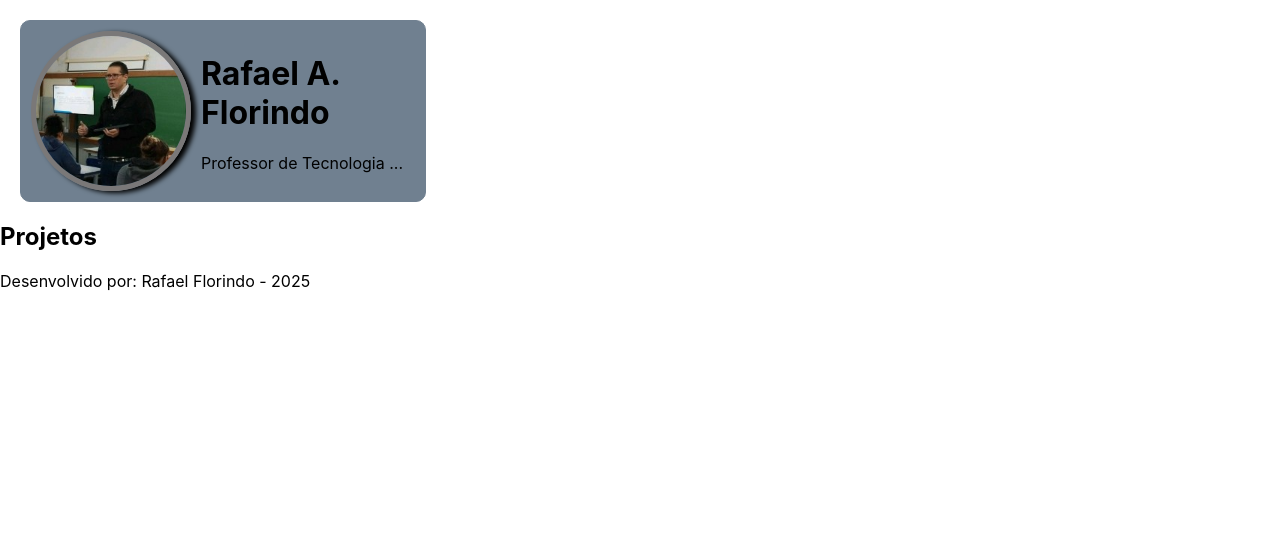
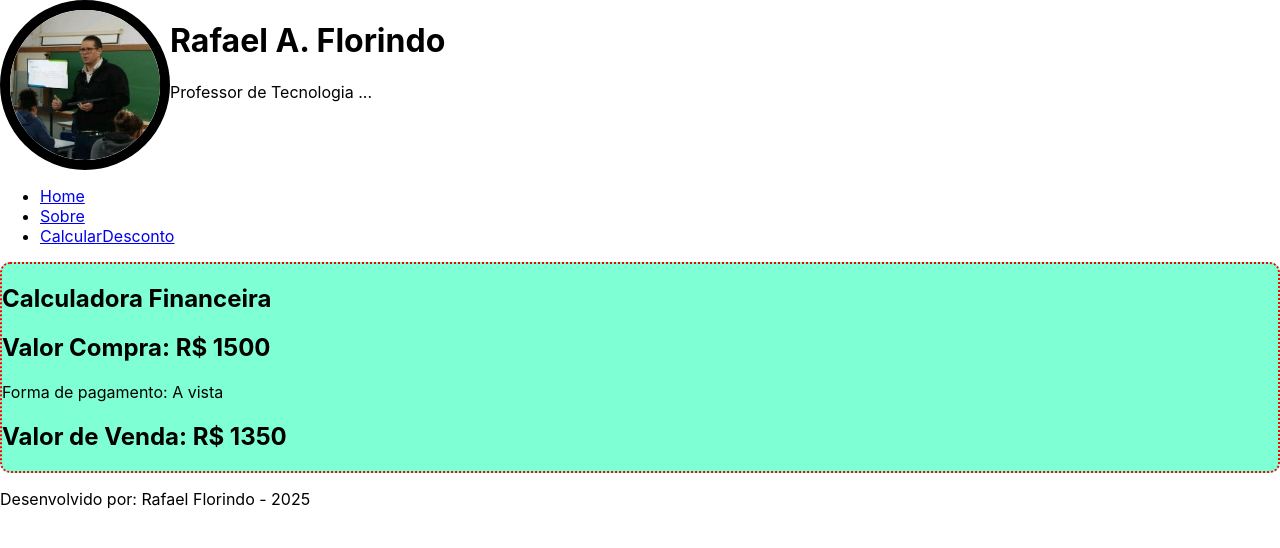
Before and after one commit to rafaelflorindo/ProjetoAulaReact, a React (Create React App) app: page /calcularDesconto in a window 1280 px wide. Shown: the top 548 px of the page. Built offline with nearby package versions, Linux system fonts and the light colour scheme.

Commit message:
Add files via upload

```diff
--- a/package.json
+++ b/package.json
@@ -9,6 +9,7 @@
     "@testing-library/user-event": "^13.5.0",
     "react": "^19.1.0",
     "react-dom": "^19.1.0",
+    "react-router-dom": "^7.6.2",
     "react-scripts": "5.0.1",
     "web-vitals": "^2.1.4"
   },
--- a/src/App.js
+++ b/src/App.js
@@ -1,27 +1,32 @@
-import './App.css';
+import { BrowserRouter, Routes, Route } from 'react-router-dom';
 
-import Card from './Components/Card';
+import Header from './Components/Header';
+import Home from './Components/Home';
+import Sobre from './Components/Sobre';
+import CalcularDesconto from './Components/CalcularDesconto';
 
 function App() {
-  const biografia = "Professor de Tecnologia ...";
   return (
+    <BrowserRouter>
       <div>
-      <header>
-        <Card
-          fotoPerfil="fotoPerfil.jpeg"
-          nome = "Rafael A. Florindo"
-          biografia = {biografia}
-        />
-      </header>
+        <Header />
+
         <main>
           <section>
-          <h1>Projetos</h1>
+            <Routes>
+              <Route path='/' element={<Home />} />
+              <Route path='/sobre' element={<Sobre />} />
+              <Route path='/calcularDesconto'
+              element={<CalcularDesconto valorCompra="1500" porcentagem="10" pagamento ="1"/>} />
+            </Routes>
           </section>
         </main>
+
         <footer>
           <p>Desenvolvido por: Rafael Florindo - 2025</p>
         </footer>
       </div>
+    </BrowserRouter>
   );
 }
 
--- /dev/null
+++ b/src/Components/CalcularDesconto/estilo.css
@@ -0,0 +1,5 @@
+.calculadoraDesconto{
+    border: 2px dotted red;
+    border-radius: 10px;
+    background-color: aquamarine;
+}
--- /dev/null
+++ b/src/Components/CalcularDesconto/index.js
@@ -0,0 +1,30 @@
+import './estilo.css';
+
+function CalcularDesconto({ valorCompra, porcentagem, pagamento }) {
+    console.log("Valor Compra: " + valorCompra)
+    console.log("Desconto: " + porcentagem)
+    console.log("Tipo Pagamento: " + pagamento)
+
+    let valorVenda = 0.0;
+    //a vista
+    if (pagamento == 1) {
+        valorVenda = valorCompra - (valorCompra * (porcentagem / 100))
+    }
+
+    //a prazo
+    if (pagamento == 2) {
+        valorVenda = valorCompra + (valorCompra * (porcentagem / 100))
+    }
+    console.log(valorVenda)
+
+    return (
+        <div className="calculadoraDesconto">
+            <h1>Calculadora Financeira</h1>
+            <h2>Valor Compra: R$ {valorCompra}</h2>
+            <p>Forma de pagamento: {pagamento == 1 ? "A vista" : "A prazo"}</p>
+            <h2>Valor de Venda: R$ {valorVenda}</h2>
+        </div>
+    )
+}
+
+export default CalcularDesconto;
--- /dev/null
+++ b/src/Components/Header/Card/estilo.css
@@ -0,0 +1,8 @@
+img{
+    width: 150px;
+    border-radius: 50%;
+    border: 10px solid #000;
+}
+.card{
+    display: flex;
+}
--- /dev/null
+++ b/src/Components/Header/Card/index.js
@@ -0,0 +1,16 @@
+import './estilo.css'
+
+function Card(props){
+
+    return (
+        <div className='card'>
+           <img src={props.fotoPerfil}/>
+            <div>
+                <h1>{props.nome}</h1>
+                <p>{props.biografia}</p>
+            </div>
+        </div>
+    )
+}
+
+export default Card;
--- /dev/null
+++ b/src/Components/Header/Menu/index.js
@@ -0,0 +1,15 @@
+import { Link } from "react-router-dom";
+
+function Menu(){
+    return(
+        <nav>
+            <ul>
+            <li><Link to="/">Home</Link></li>
+            <li><Link to="/sobre">Sobre</Link></li>
+            <li><Link to="/calcularDesconto">CalcularDesconto</Link></li>
+            </ul>
+          </nav>
+    )
+}
+
+export default Menu;
--- /dev/null
+++ b/src/Components/Header/index.js
@@ -0,0 +1,19 @@
+
+import Card from './Card';
+import Menu from './Menu';
+
+function Header(){
+    const biografia = "Professor de Tecnologia ...";
+    return(
+        <header>
+          <Card
+            fotoPerfil="fotoPerfil.jpeg"
+            nome="Rafael A. Florindo"
+            biografia={biografia}
+          />
+          <Menu />
+        </header>
+    )
+}
+
+export default Header;
--- /dev/null
+++ b/src/Components/Home/index.js
@@ -0,0 +1,10 @@
+function Home(){
+
+    return(
+        <div>
+            <h2>Página Principal</h2>
+        </div>
+    )
+}
+
+export default Home;
--- /dev/null
+++ b/src/Components/Sobre/index.js
@@ -0,0 +1,10 @@
+function Sobre(){
+
+    return(
+        <div>
+            <h2>Página sobre</h2>
+        </div>
+    )
+}
+
+export default Sobre;
```
Also changed, not shown: 2 other files (tests, documents, lock files or other folders). Lines whose indentation alone changed are shown as unchanged.
